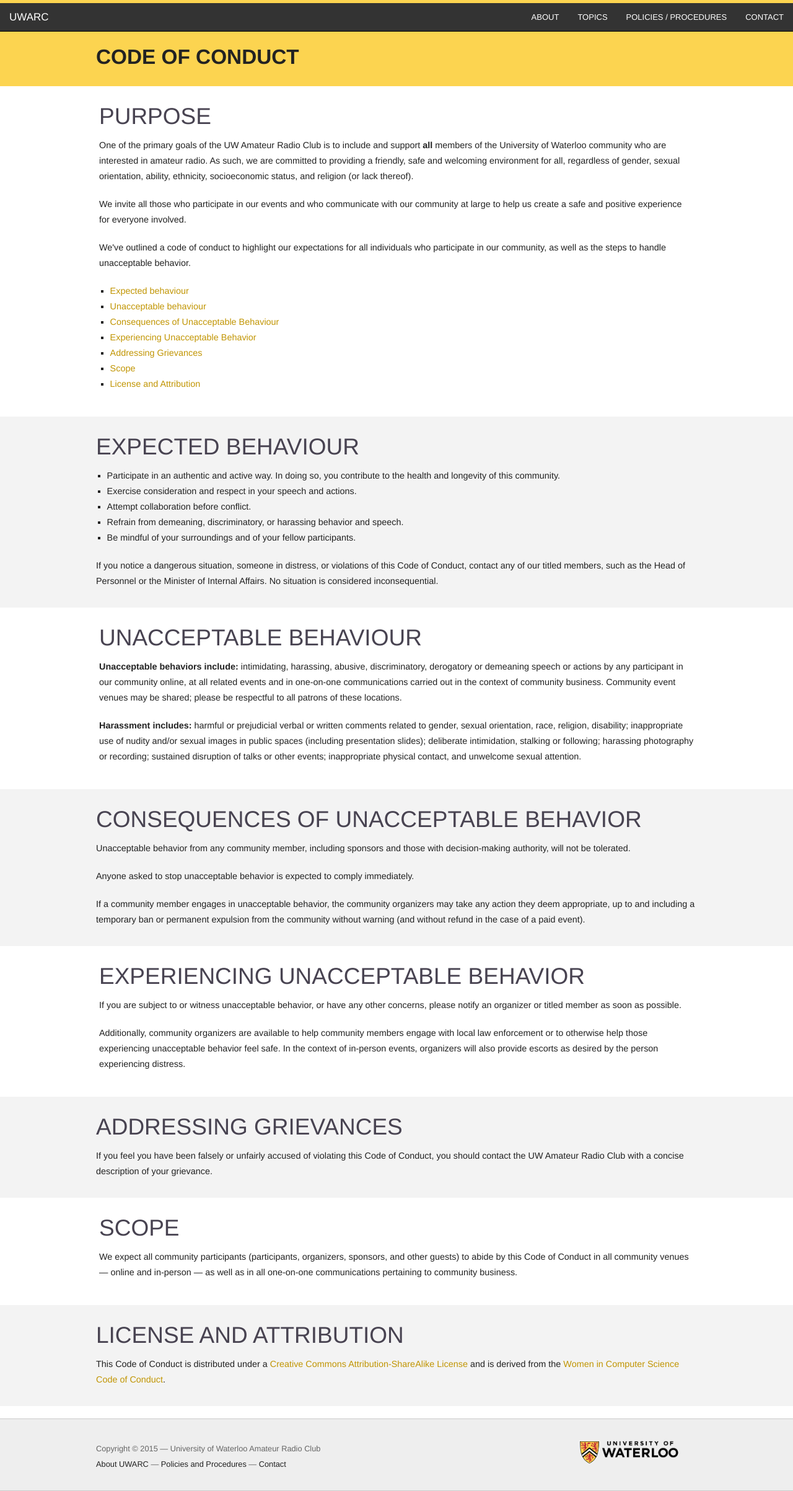
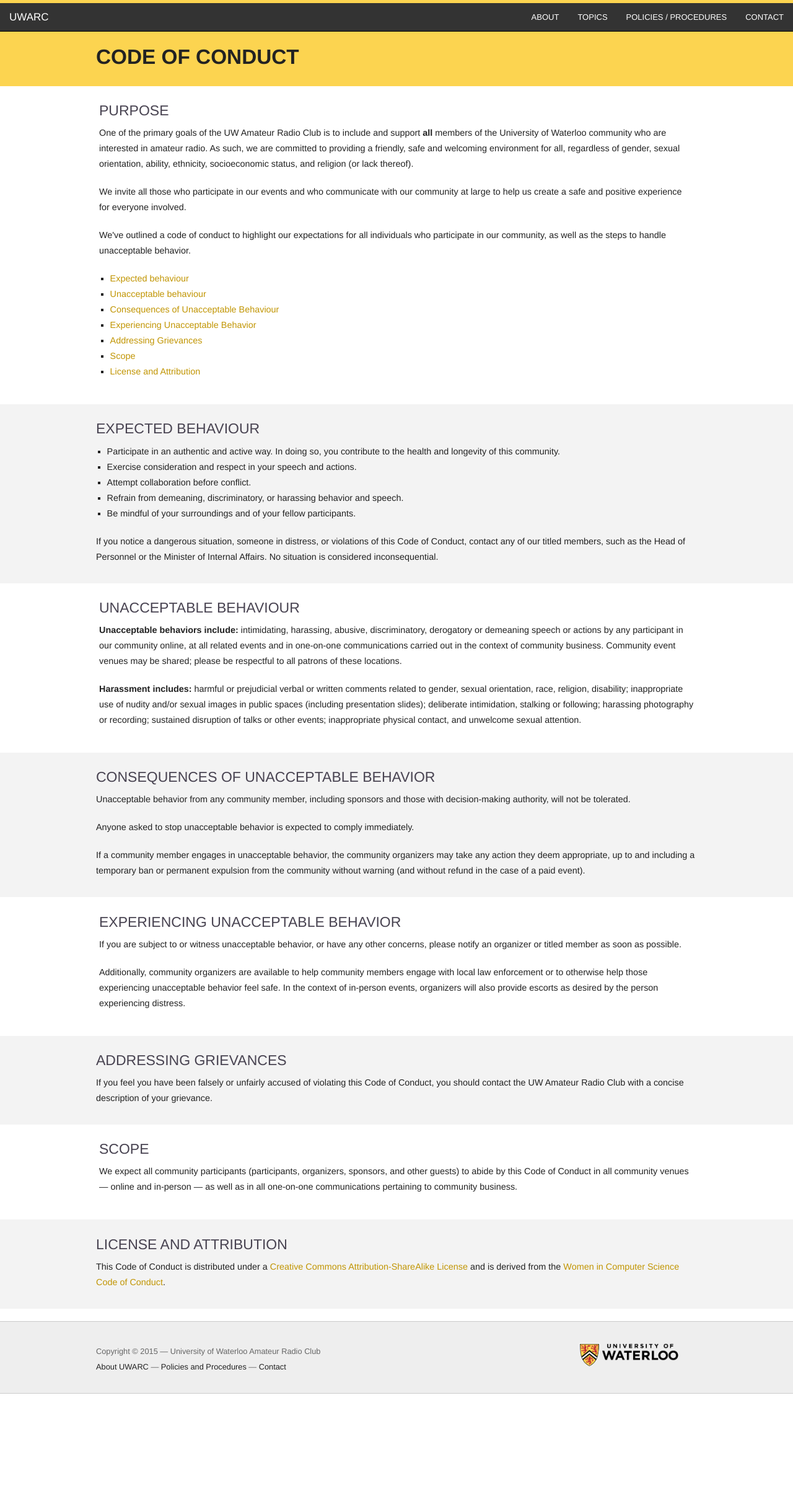
Before and after one commit to zachomedia/uwarc-website, a Jekyll site: the page built from policies-procedures/code-of-conduct/index.html, in a window 1280 px wide. Shown: the whole page at 62% size. Built offline with Jekyll 4.4.1, drawn with Linux system fonts in a browser that asks for light colours; Markdown is read by kramdown in place of the engine named in the settings; after the commit the page ends 2248 px from its top, so only the background shows below that.

Commit message:
Various updates

```diff
--- a/css/uwarc.css
+++ b/css/uwarc.css
@@ -25,7 +25,7 @@ body > .row {
    color: black;
 }
 
-a.uwaterloo:hover {
+a.uwaterloo:hover, a.uwaterloo:active, a.uwaterloo:focus {
    background: #fbcc2f;
    color: black;
 }
--- a/policies-procedures/code-of-conduct/index.html
+++ b/policies-procedures/code-of-conduct/index.html
@@ -4,7 +4,7 @@ title: Code of Conduct
 ---
 
 <div class="row">
-    <h2 class="subheader">Purpose</h2>
+    <h4 class="subheader">Purpose</h4>
     <p>One of the primary goals of the UW Amateur Radio Club is to include
     and support <strong>all</strong> members of the University of Waterloo
     community who are interested in amateur radio. As such, we are
@@ -28,8 +28,8 @@ title: Code of Conduct
 </div>
 <div class="shaded">
 <div class="row">
-    <h2 class="subheader"><a name="Expected behaviour" id="Expected
-    behaviour"></a>Expected Behaviour</h2>
+    <h4 class="subheader"><a name="Expected behaviour" id="Expected
+    behaviour"></a>Expected Behaviour</h4>
     <ul class="square"><li>Participate in an authentic and active way. In doing so, you
     contribute to the health and longevity of this community.</li>
       <li>Exercise consideration and respect in your speech and actions.</li>
@@ -45,8 +45,8 @@ title: Code of Conduct
 </div>
 </div>
 <div class="row">
-    <h2 class="subheader"><a name="Unacceptable behaviour" id="Unacceptable
-    behaviour"></a>Unacceptable Behaviour</h2>
+    <h4 class="subheader"><a name="Unacceptable behaviour" id="Unacceptable
+    behaviour"></a>Unacceptable Behaviour</h4>
     <p><strong>Unacceptable behaviors include:</strong> intimidating,
     harassing, abusive, discriminatory, derogatory or demeaning speech or
     actions by any participant in our community online, at all related
@@ -63,8 +63,8 @@ title: Code of Conduct
 </div>
 <div class="shaded">
 <div class="row">
-    <h2 class="subheader"><a name="Consequences" id="Consequences"></a>Consequences of
-    Unacceptable Behavior</h2>
+    <h4 class="subheader"><a name="Consequences" id="Consequences"></a>Consequences of
+    Unacceptable Behavior</h4>
     <p>Unacceptable behavior from any community member, including sponsors
     and those with decision-making authority, will not be tolerated.</p>
     <p>Anyone asked to stop unacceptable behavior is expected to comply
@@ -77,8 +77,8 @@ title: Code of Conduct
 </div>
 </div>
 <div class="row">
-    <h2 class="subheader"><a name="Experiencing" id="Experiencing"></a>Experiencing
-    Unacceptable Behavior</h2>
+    <h4 class="subheader"><a name="Experiencing" id="Experiencing"></a>Experiencing
+    Unacceptable Behavior</h4>
     <p>If you are subject to or witness unacceptable behavior, or have any
     other concerns, please notify an organizer or titled member as soon as
     possible.</p>
@@ -90,15 +90,15 @@ title: Code of Conduct
 </div>
 <div class="shaded">
 <div class="row">
-    <h2 class="subheader"><a name="grievances" id="grievances"></a>Addressing
-    Grievances</h2>
+    <h4 class="subheader"><a name="grievances" id="grievances"></a>Addressing
+    Grievances</h4>
     <p>If you feel you have been falsely or unfairly accused of violating
     this Code of Conduct, you should contact the UW Amateur Radio Club
     with a concise description of your grievance.</p>
 </div>
 </div>
 <div class="row">
-    <h2 class="subheader"><a name="Scope" id="Scope"></a>Scope</h2>
+    <h4 class="subheader"><a name="Scope" id="Scope"></a>Scope</h4>
     <p>We expect all community participants (participants, organizers,
     sponsors, and other guests) to abide by this Code of Conduct in all
     community venues &mdash; online and in-person &mdash; as well as in
@@ -106,7 +106,7 @@ title: Code of Conduct
 </div>
 <div class="shaded">
 <div class="row">
-    <h2 class="subheader"><a name="License" id="License"></a>License and Attribution</h2>
+    <h4 class="subheader"><a name="License" id="License"></a>License and Attribution</h4>
     <p>This Code of Conduct is distributed under
     a <a href="http://creativecommons.org/licenses/by-sa/3.0/">Creative
     Commons Attribution-ShareAlike License</a> and is derived from
```
Also changed, not shown: contact/index.html (+4 -9 lines), topics/index.html (+10 -7 lines).
